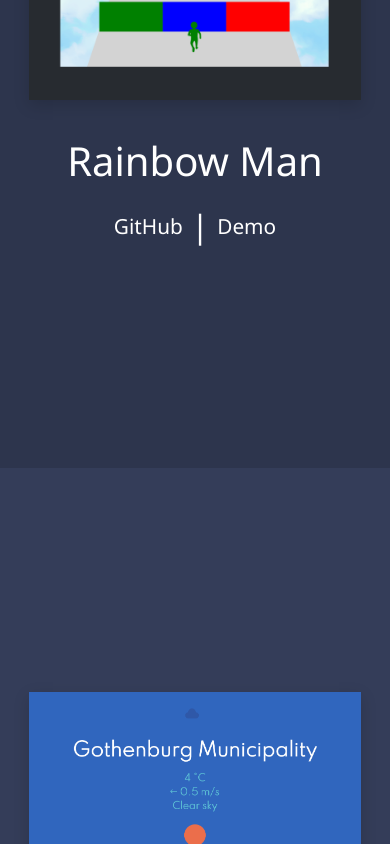
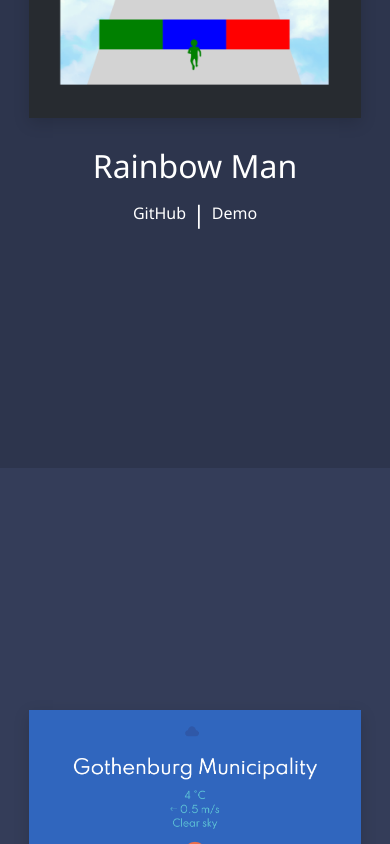
Before and after one commit to johnrybo/resume-react, a React (Create React App) app: page / in a window 390 px wide. Shown: the part 1220-2064 px from the top of the page. Built offline with nearby package versions, Linux system fonts and the light colour scheme; a web font is replaced by a local one.

Commit message:
font size

```diff
--- a/src/css/Home.css
+++ b/src/css/Home.css
@@ -111,6 +111,10 @@
   color: white;
 }
 
+.Line {
+  font-size: 2rem;
+}
+
 /* -------------- Media queries -------------- */
 
 @media (max-width: 1600px) {
@@ -192,6 +196,19 @@
   .projectImage {
     width: 85vw;
   }
+
+  .Project h2 {
+    font-size: 2rem;
+    margin-bottom: .6rem;
+  }
+
+  .Project a {
+    font-size: 1rem;
+  }
+
+  .Line {
+    font-size: 1.5rem;
+  }
 }
 
 @media (max-width: 450px) {
--- a/src/home/ProjectGrid.js
+++ b/src/home/ProjectGrid.js
@@ -19,7 +19,7 @@ function ProjectGrid() {
               <motion.span whileHover={{ scale: 1.1 }}>
                 <a href={project.gitHub}>GitHub</a>
               </motion.span>
-              <span style={{ fontSize: "2rem" }}>&nbsp;|&nbsp;</span>
+              <span className="Line">&nbsp;|&nbsp;</span>
               <motion.span whileHover={{ scale: 1.1 }}>
                 <a href={project.demo}>Demo</a>
               </motion.span>
```
